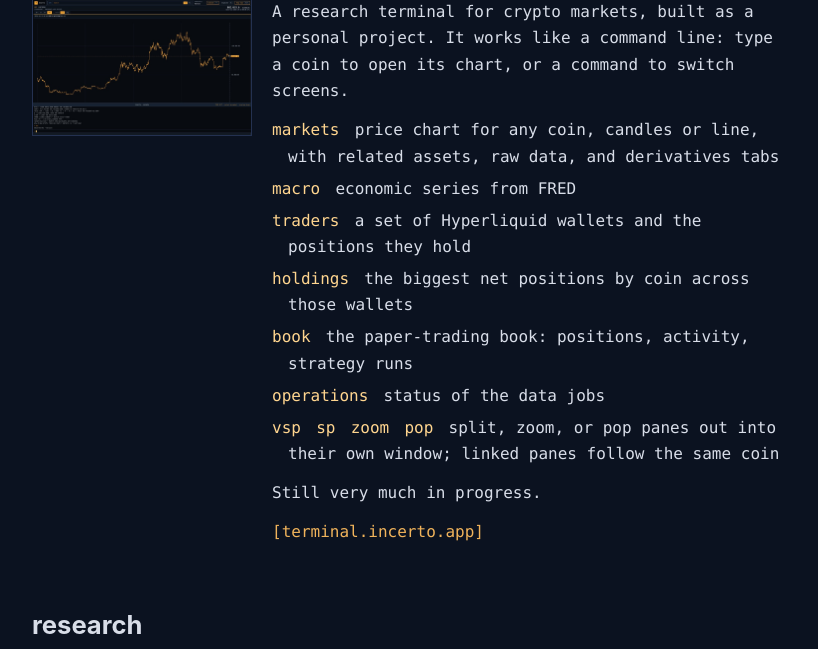
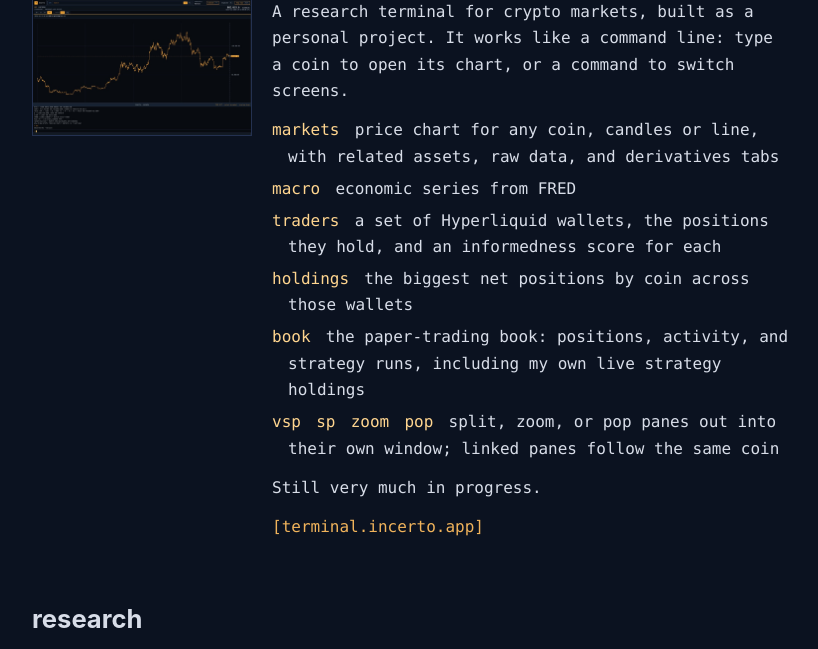
Before and after one commit to CWagamanEure/personal-website, a Flask app: page / in a window 1280 px wide. Shown: the part 520-1169 px from the top of the page, without its empty margins (228-1046 px from the left). Run offline with Flask 3, Linux system fonts and the light colour scheme.

Commit message:
Mention informedness scores and live strategy holdings, drop operations
Co-Authored-By: Claude Fable 5.1 <noreply@anthropic.com>

```diff
--- a/dist/index.html
+++ b/dist/index.html
@@ -62,10 +62,9 @@
           <ul class="incerto-commands">
             <li><code>markets</code> price chart for any coin, candles or line, with related assets, raw data, and derivatives tabs</li>
             <li><code>macro</code> economic series from FRED</li>
-            <li><code>traders</code> a set of Hyperliquid wallets and the positions they hold</li>
+            <li><code>traders</code> a set of Hyperliquid wallets, the positions they hold, and an informedness score for each</li>
             <li><code>holdings</code> the biggest net positions by coin across those wallets</li>
-            <li><code>book</code> the paper-trading book: positions, activity, strategy runs</li>
-            <li><code>operations</code> status of the data jobs</li>
+            <li><code>book</code> the paper-trading book: positions, activity, and strategy runs, including my own live strategy holdings</li>
             <li><code>vsp</code> <code>sp</code> <code>zoom</code> <code>pop</code> split, zoom, or pop panes out into their own window; linked panes follow the same coin</li>
           </ul>
           <p>
--- a/website/templates/home.html
+++ b/website/templates/home.html
@@ -57,10 +57,9 @@
           <ul class="incerto-commands">
             <li><code>markets</code> price chart for any coin, candles or line, with related assets, raw data, and derivatives tabs</li>
             <li><code>macro</code> economic series from FRED</li>
-            <li><code>traders</code> a set of Hyperliquid wallets and the positions they hold</li>
+            <li><code>traders</code> a set of Hyperliquid wallets, the positions they hold, and an informedness score for each</li>
             <li><code>holdings</code> the biggest net positions by coin across those wallets</li>
-            <li><code>book</code> the paper-trading book: positions, activity, strategy runs</li>
-            <li><code>operations</code> status of the data jobs</li>
+            <li><code>book</code> the paper-trading book: positions, activity, and strategy runs, including my own live strategy holdings</li>
             <li><code>vsp</code> <code>sp</code> <code>zoom</code> <code>pop</code> split, zoom, or pop panes out into their own window; linked panes follow the same coin</li>
           </ul>
           <p>
```
